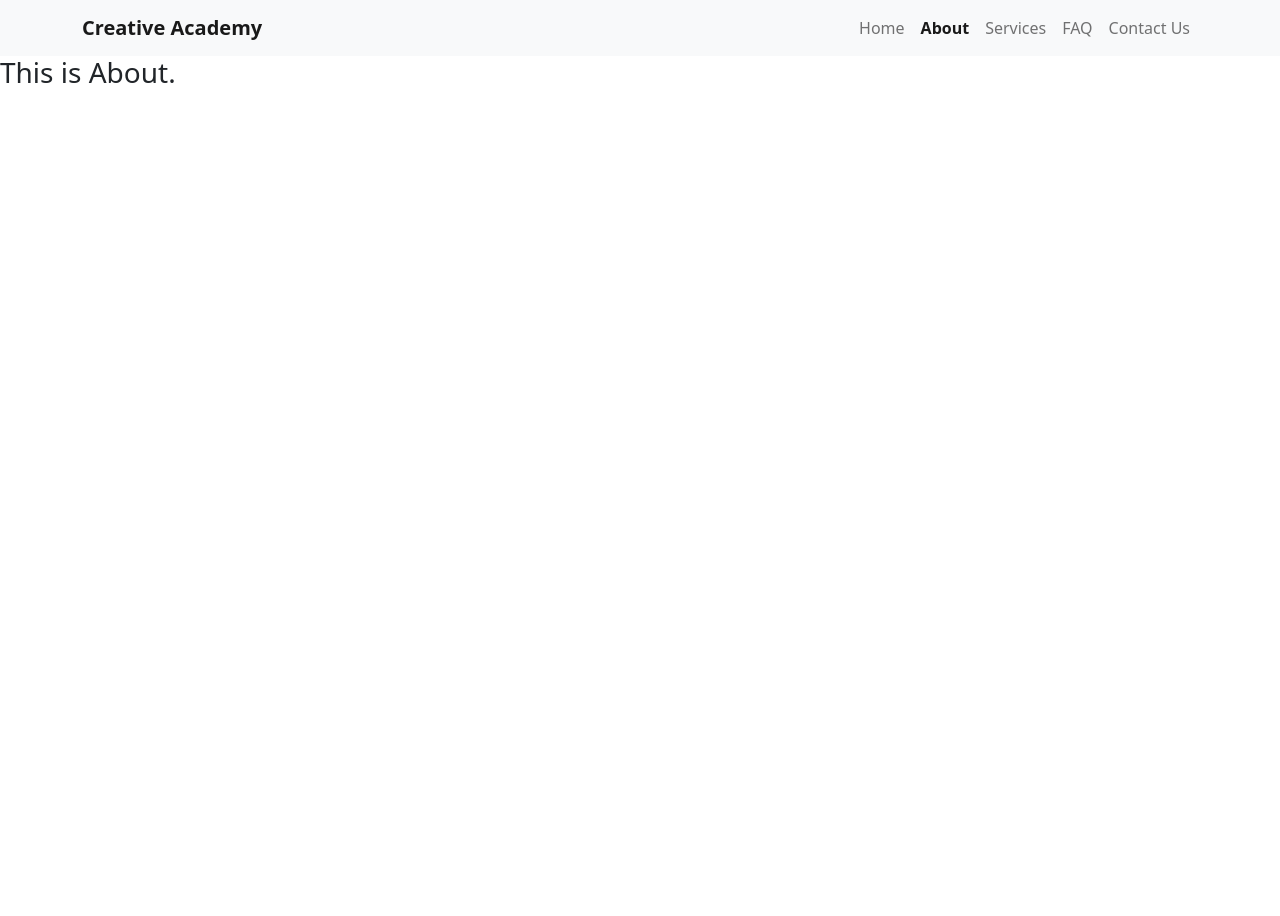
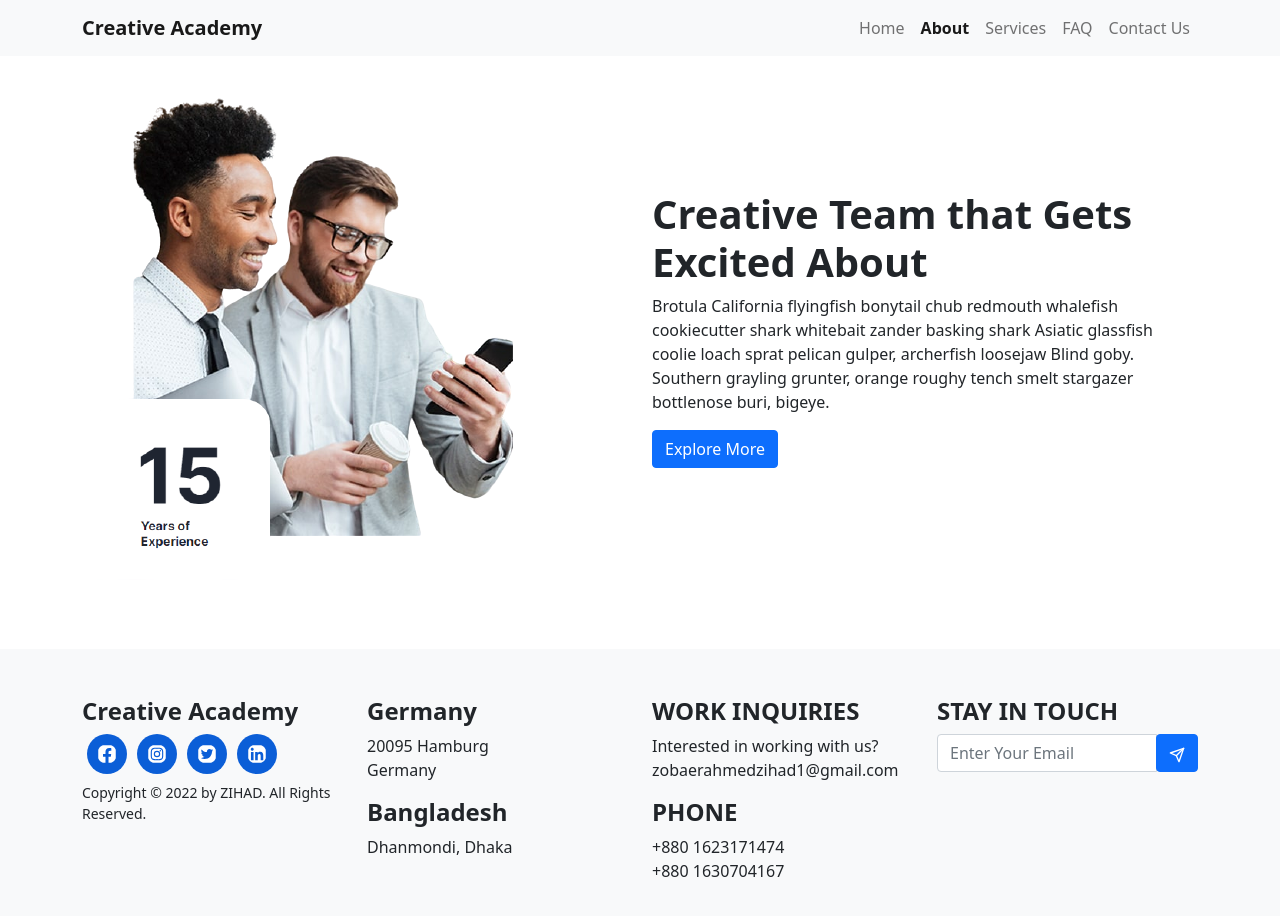
Before and after one commit to zobaerahmedzihad1/creative-academy, a React (Create React App) app: page /about in a window 1280 px wide. Shown: the top 916 px of the page. Before the commit the page ends 800 px from the top, so only its background shows below. Built offline with nearby package versions, Linux system fonts and the light colour scheme.

Commit message:
about page complete.

```diff
--- a/src/App.js
+++ b/src/App.js
@@ -6,6 +6,9 @@ import Contact from "./pages/Contact/Contact";
 import Faq from "./pages/Faq/Faq";
 import Services from "./pages/AllServices/AllServices";
 import Home from "./pages/Home/Home/Home";
+import ServiceDetail from "./pages/ServiceDetail/ServiceDetail";
+import NotFound from "./pages/NotFound/NotFound";
+import Footer from "./components/Footer/Footer";
 
 function App() {
   return (
@@ -18,7 +21,10 @@ function App() {
         <Route path="/services" element={<Services />} />
         <Route path="/faq" element={<Faq />} />
         <Route path="/contact" element={<Contact />} />
+        <Route path="/service/:id" element={<ServiceDetail />} />
+        <Route path="*" element={<NotFound />} />
       </Routes>
+      <Footer />
     </>
   );
 }
--- a/src/components/Footer/Footer.js
+++ b/src/components/Footer/Footer.js
@@ -29,7 +29,7 @@ const Footer = () => {
             <h4 className="fw-bold">Creative Academy</h4>
             <div className="social_icons mb-2">
               <span>
-                <a href="https://www.facebook.com" target="_blank">
+                <a href="https://www.facebook.com/zobaerahmedzihad" target="_blank">
                   <FaFacebookSquare className="social_icon" />
                 </a>
               </span>
@@ -64,6 +64,13 @@ const Footer = () => {
           <Col xs={12} sm={6} md={3}>
             <h4 className="fw-bold">WORK INQUIRIES</h4>
             <p>Interested in working with us? zobaerahmedzihad1@gmail.com</p>
+            <h4 className="fw-bold">PHONE</h4>
+            <div>
+              <p className="font-weight-normal">
+                +880 1623171474 <br />
+                +880 1630704167
+              </p>
+            </div>
           </Col>
           <Col xs={12} sm={6} md={3}>
             <h4 className="fw-bold">STAY IN TOUCH</h4>
@@ -74,6 +81,7 @@ const Footer = () => {
                 placeholder="Enter Your Email"
                 aria-label="Recipient's username"
                 aria-describedby="basic-addon2"
+                required
               />
               <div class="input-group-append">
                 <button
--- a/src/components/NavBar/NavBar.js
+++ b/src/components/NavBar/NavBar.js
@@ -7,7 +7,7 @@ const NavBar = () => {
     <>
       <Navbar bg="light" variant="light">
         <Container>
-          <Navbar.Brand href="#home" className="fw-bold">
+          <Navbar.Brand as={NavLink} to="/home" className="fw-bold">
             Creative Academy
           </Navbar.Brand>
           <Nav className="ms-auto">
--- a/src/hooks/useServices.js
+++ b/src/hooks/useServices.js
@@ -4,7 +4,10 @@ import { useEffect, useState } from "react";
 const useServices = () => {
   const [services, setServices] = useState([]);
   useEffect(() => {
-    axios.get("services.json").then((response) => setServices(response.data));
+    axios
+      .get("services.json")
+      .then((response) => setServices(response.data))
+      .catch((error) => console.log(error.message));
   }, []);
   return [services];
 };
--- a/src/pages/About/About.js
+++ b/src/pages/About/About.js
@@ -1,11 +1,30 @@
-import React from 'react';
+import React from "react";
+import { Button, Col, Container, Row } from "react-bootstrap";
+import aboutUs from "../../assests/about-us.png";
 
 const About = () => {
-    return (
-        <div>
-            <h3>This is About.</h3>
-        </div>
-    );
+  return (
+    <>
+      <Container>
+        <Row className="d-flex align-items-center">
+          <Col>
+            <img src={aboutUs} alt="img" />
+          </Col>
+          <Col>
+            <h1 className=" fw-bold">Creative Team that Gets Excited About</h1>
+            <p>
+              Brotula California flyingfish bonytail chub redmouth whalefish
+              cookiecutter shark whitebait zander basking shark Asiatic
+              glassfish coolie loach sprat pelican gulper, archerfish loosejaw
+              Blind goby. Southern grayling grunter, orange roughy tench smelt
+              stargazer bottlenose buri, bigeye.
+            </p>
+            <Button className="btn btn-primary">Explore More</Button>
+          </Col>
+        </Row>
+      </Container>
+    </>
+  );
 };
 
 export default About;
--- /dev/null
+++ b/src/pages/Faq/Faq.css
@@ -0,0 +1,4 @@
+/* .faq_heading{
+    margin: 20px 0;
+    padding: 20 0;
+} */
--- a/src/pages/Faq/Faq.js
+++ /dev/null
@@ -1,11 +0,0 @@
-import React from "react";
-
-const Faq = () => {
-  return (
-    <div>
-      <h3>This is Frequently Asked Question.</h3>
-    </div>
-  );
-};
-
-export default Faq;
--- a/src/pages/Home/Home/Home.js
+++ b/src/pages/Home/Home/Home.js
@@ -1,5 +1,4 @@
 import React from "react";
-import Footer from "../../../components/Footer/Footer";
 import Header from "../Header/Header";
 import Services from "../Services/Services";
 import "./Home.css";
@@ -9,7 +8,6 @@ const Home = () => {
     <>
       <Header />
       <Services/>
-      <Footer/>
     </>
   );
 };
--- a/src/pages/Home/ServiceCard/ServiceCard.js
+++ b/src/pages/Home/ServiceCard/ServiceCard.js
@@ -1,15 +1,17 @@
 import React from "react";
-import './ServiceCard.css'
-import { FaMoneyBill} from "react-icons/fa";
+import "./ServiceCard.css";
+import { FaMoneyBill } from "react-icons/fa";
 import { BsFillCartPlusFill } from "react-icons/bs";
 import { Button, Card, Col } from "react-bootstrap";
+import { Link } from "react-router-dom";
 
 const ServiceCard = ({ service }) => {
-  const { img, title, description, price } = service;
+  const { id, img, title, description, price } = service;
+
   return (
     <Col xs={12} md={6}>
       <Card
-        style={{ width: "20rem"}}
+        style={{ width: "20rem" }}
         className="shadow p-3 mb-1 bg-white rounded service_card"
       >
         <Card.Img variant="top" className="cardImg m-auto p-3" src={img} />
@@ -22,9 +24,11 @@ const ServiceCard = ({ service }) => {
             {" "}
             <FaMoneyBill /> {price} $
           </h4>
-          <Button variant="primary">
-            Enroll Now <BsFillCartPlusFill className="fs-5" />{" "}
-          </Button>
+          <Link to={`/service/${id}`}>
+            <Button variant="primary">
+              Enroll Now <BsFillCartPlusFill className="fs-5" />{" "}
+            </Button>
+          </Link>
         </Card.Body>
       </Card>
     </Col>
--- a/src/pages/Home/Services/Services.js
+++ b/src/pages/Home/Services/Services.js
@@ -7,6 +7,7 @@ import ServiceCard from "../ServiceCard/ServiceCard";
 
 const Services = () => {
   const [services] = useServices();
+  // console.log(services, "home");
   const homeServices = services.slice(0, 4);
   return (
     <>
--- /dev/null
+++ b/src/pages/NotFound/NotFound.js
@@ -0,0 +1,13 @@
+import React from "react";
+
+const NotFound = () => {
+  return (
+    <div>
+      <h2 className="text-center d-flex align-content-center">
+        Page Not Found 404
+      </h2>
+    </div>
+  );
+};
+
+export default NotFound;
--- /dev/null
+++ b/src/pages/ServiceDetail/ServiceDetail.js
@@ -0,0 +1,30 @@
+import React, { useEffect, useState } from "react";
+import { useParams } from "react-router-dom";
+
+const ServiceDetail = () => {
+  const { id } = useParams();
+  // console.log(typeof id);
+
+  const [services, setServices] = useState();
+  useEffect(() => {
+    fetch(
+      "https://raw.githubusercontent.com/farhan-nahid/creative-academy/main/public/allServices.json "
+    )
+      .then((res) => res.json())
+      .then((data) => setServices(data));
+  }, []);
+
+  const selectedServices = services.find(
+    (service) => service.id === Number(id)
+  );
+
+  console.log(selectedServices);
+
+  return (
+    <div>
+      <h2>Service Detail.</h2>
+    </div>
+  );
+};
+
+export default ServiceDetail;
```
Also changed, not shown: src/assests/about-us.png (added). Lines whose indentation alone changed are shown as unchanged.
